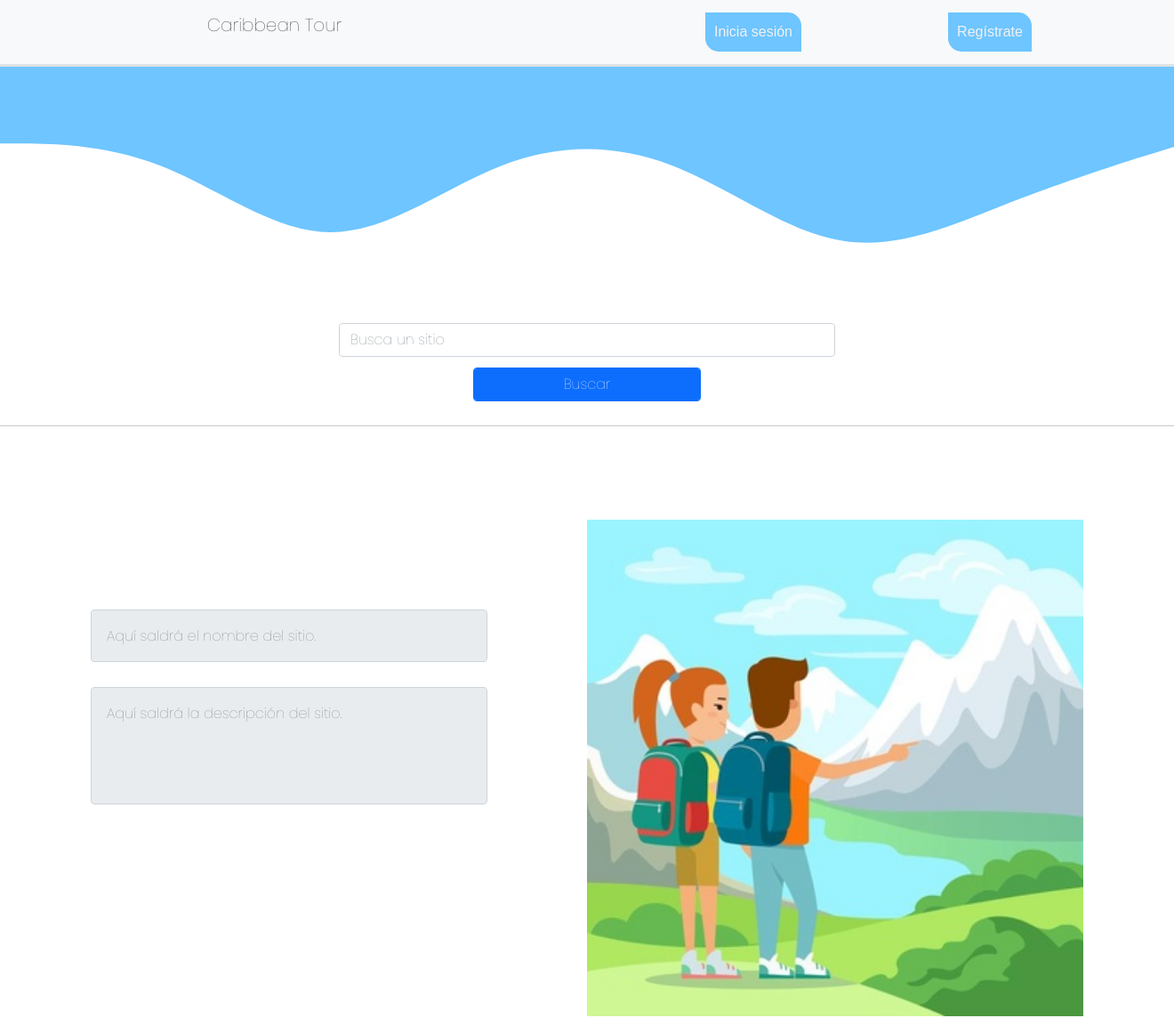
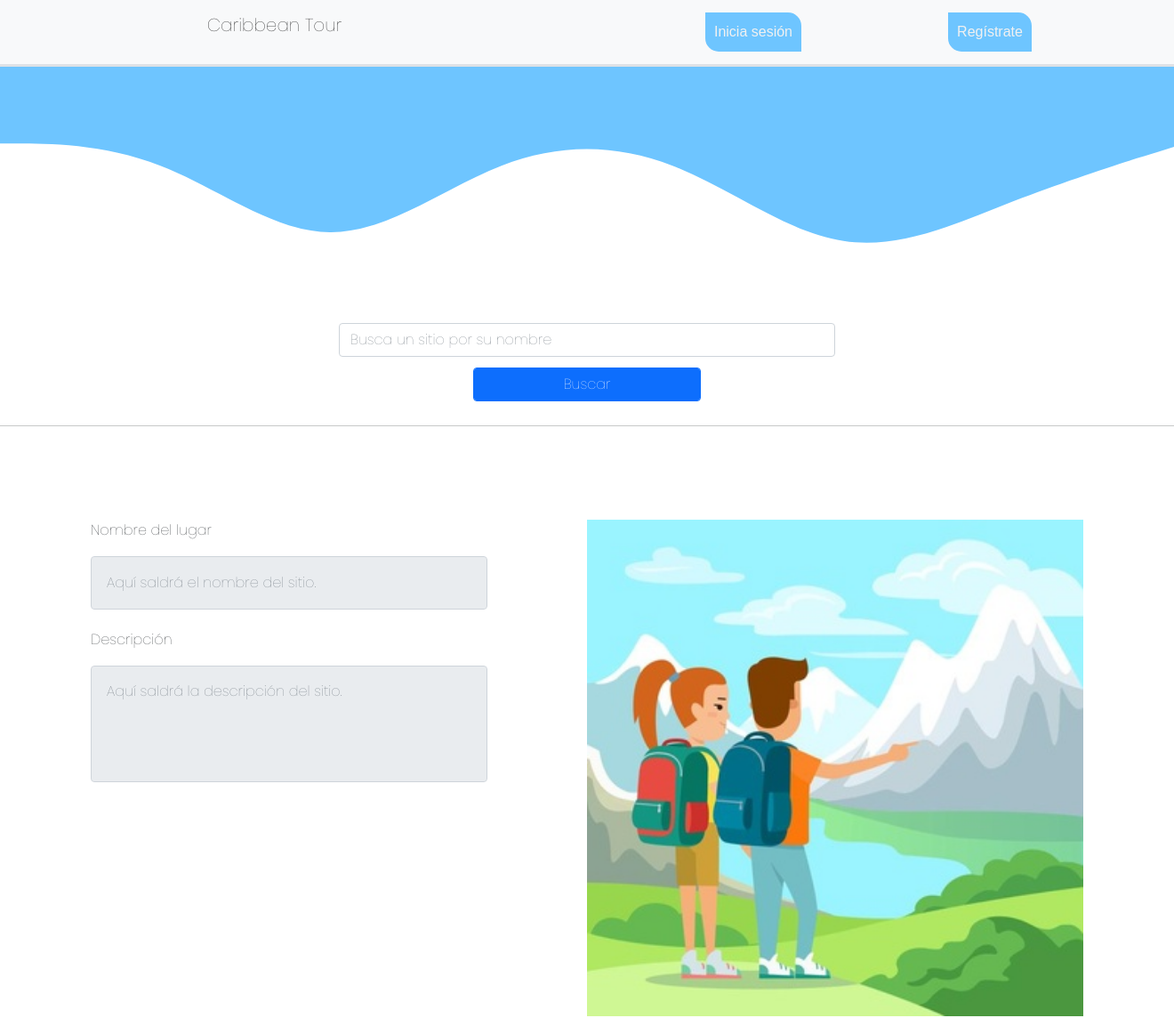
Before and after one commit to ksamueloz/caribbean, a PHP site: page /view/modules/search.php in a window 1320 px wide; the page is wider, and only the part inside the window is pictured. Shown: the top 1144 px of that part at 89% size. Run offline with PHP 8.4, Linux system fonts and the light colour scheme; some libraries are stand-ins or nearby versions.

Commit message:
Código buscar al usuario agregado

```diff
--- a/model/administrator.model.php
+++ b/model/administrator.model.php
@@ -3,8 +3,8 @@
 
     class crudAdministrator extends Connection {
 
-        public function registerNewSeller($name, $last_name, $identity, $status, $city, $email, $password, $photo_name) {
-            $sql = "INSERT INTO user (name, last_name, email, password, picture, role) VALUES (:name, :last_name, :email, :password, :picture, 2);";
+        public function registerNewSeller($name, $last_name, $identity, $status, $city, $email, $password, $photo_name, $code) {
+            $sql = "INSERT INTO user (name, last_name, email, password, picture, role, code) VALUES (:name, :last_name, :email, :password, :picture, 2, :code);";
             $sql .= "INSERT INTO seller (user_iduser, identity, status, city) VALUES ((SELECT iduser FROM user where iduser = (select MAX(iduser) from user)), :identity, :status, :city);";
             $stament = $this -> connect() -> prepare($sql);
 
@@ -17,6 +17,7 @@
             $password = password_hash($password, PASSWORD_BCRYPT);
             $stament -> bindParam(":password", $password);
             $stament -> bindParam(":picture", $photo_name);
+            $stament -> bindParam(":code", $code);
 
             $stament -> execute();
             $results = $stament -> rowCount();
--- a/model/signupAsSeller.model.php
+++ b/model/signupAsSeller.model.php
@@ -15,8 +15,8 @@
             }
             return false;
         }
-        public function registerNewUserAsSeller($name, $last_name, $identity, $city, $email, $password) {
-            $sql = "INSERT INTO user (name, last_name, email, password, role) VALUES (:name, :last_name, :email, :password, 2);";
+        public function registerNewUserAsSeller($name, $last_name, $identity, $city, $email, $password, $code) {
+            $sql = "INSERT INTO user (name, last_name, email, password, role, code) VALUES (:name, :last_name, :email, :password, 2, :code);";
             $sql .= "INSERT INTO seller (user_iduser, identity, status, city) VALUES ((SELECT iduser FROM user where iduser = (select MAX(iduser) from user)), :identity, 1, :city);";
             $stament = $this -> connect() -> prepare($sql);
 
@@ -27,6 +27,7 @@
             $stament -> bindParam(":email", $email);
             $password = password_hash($password, PASSWORD_BCRYPT);
             $stament -> bindParam(":password", $password);
+            $stament -> bindParam(":code", $code);
 
             $stament -> execute();
             $results = $stament -> rowCount();
--- a/view/assets/css/style.css
+++ b/view/assets/css/style.css
@@ -364,19 +364,20 @@ img.photo-profile {
 }
 
 input#nameSiteSearch {
-    margin-top: 18%;
+    margin-top: 3%;
     padding: 3%;
 }
 
 textarea#descriptionSiteSearch {
     padding: 3%;
     resize: none;
+    margin-top: 3%;
 }
 
 input#nameSiteSearch,
 textarea#descriptionSiteSearch {
     width: 80%;
-    margin-bottom: 5%;
+    margin-bottom: 4%;
 }
 
 .data-2 img {
--- a/view/assets/js/search.js
+++ b/view/assets/js/search.js
@@ -16,7 +16,7 @@ function searchSites() {
                 data: { nameSites: nameSites, option: "searchSites" },
                 success: function(data) {
                     data = $.parseJSON(data);
-                    console.log(data);
+                    console.log(data.status);
 
                     if (data.site) {
                         console.log(data.site);
@@ -29,7 +29,7 @@ function searchSites() {
 
                     }
                     if (data.status == "Hubo un problema") {
-                        console.log("No encontramos información sobre este sitio :(");
+                        emptyFieldsOr("No encontramos información sobre este sitio :(");
                     }
                     // if (data == "success") {
                     //     console.log(data.cards);
--- a/view/modules/search.php
+++ b/view/modules/search.php
@@ -83,7 +83,7 @@ require_once "../../controller/search.controller.php";
         <div class="container search">
             <div class="col-6 c1">
                 <form method="POST">
-                    <input type="text" class="form-control" name="search-sites" id="search-sites" placeholder="Busca un sitio">
+                    <input type="text" class="form-control" name="search-sites" id="search-sites" placeholder="Busca un sitio por su nombre">
                     <div class="col-6 c2">
                         <input type="button" class="form-control btn btn-primary" value="Buscar" id="btnSearchSites">
                     </div>
@@ -98,7 +98,9 @@ require_once "../../controller/search.controller.php";
 <section>
         <div class="container dt">
             <div class="col data-1">
+                <label for="nameSiteSearch">Nombre del lugar</label>
                 <input type="text" class="form-control" name="nameSiteSearch" id="nameSiteSearch" placeholder="Aquí saldrá el nombre del sitio." disabled>
+                <label for="descriptionSSiteSearch">Descripción</label>
                 <textarea class="form-control" name="descriptionSiteSearch" id="descriptionSiteSearch"  cols="20" rows="4" placeholder="Aquí saldrá la descripción del sitio." disabled></textarea>
             </div>
             <div class="col data-2">
--- a/view/template.php
+++ b/view/template.php
@@ -155,21 +155,21 @@
                 <img src="view/assets/img/muralla.jpg" class="d-block w-100" alt="...">
                 <div class="carousel-caption d-none d-md-block">
                     <h5>First slide label</h5>
-                    <p>Some representative placeholder content for the first slide.</p>
+                    <p>Lorem ipsum dolor sit, amet consectetur adipisicing elit. Aperiam sequi, accusantium ipsam consequuntur quaerat commodi?</p>
                 </div>
             </div>
             <div class="carousel-item">
                 <img src="view/assets/img/taganga.png" class="d-block w-100" alt="...">
                 <div class="carousel-caption d-none d-md-block">
                     <h5>Second slide label</h5>
-                    <p>Some representative placeholder content for the second slide.</p>
+                    <p>Lorem ipsum dolor sit, amet consectetur adipisicing elit. Aperiam sequi, accusantium ipsam consequuntur quaerat commodi?</p>
                 </div>
             </div>
             <div class="carousel-item">
                 <img src="view/assets/img/rodadero.jpg" class="d-block w-100" alt="...">
                 <div class="carousel-caption d-none d-md-block">
                     <h5>Third slide label</h5>
-                    <p>Some representative placeholder content for the third slide.</p>
+                    <p>Lorem ipsum dolor sit, amet consectetur adipisicing elit. Aperiam sequi, accusantium ipsam consequuntur quaerat commodi?</p>
                 </div>
             </div>
         </div>
```
Also changed, not shown: controller/administrator.controller.php (+9 -156 lines), controller/signupAsSeller.controller.php (+6 -1 lines), view/assets/seller-img/257demo-image.jpg (added), view/assets/seller-img/675photo-profile.jpeg (deleted), view/assets/seller-img/679demo-image.jpg (added), view/assets/seller-img/702demo-image.jpg (added).
